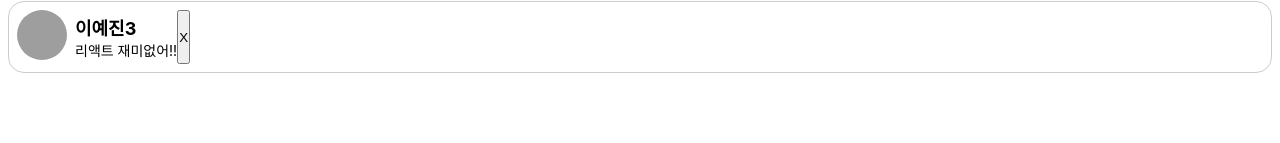
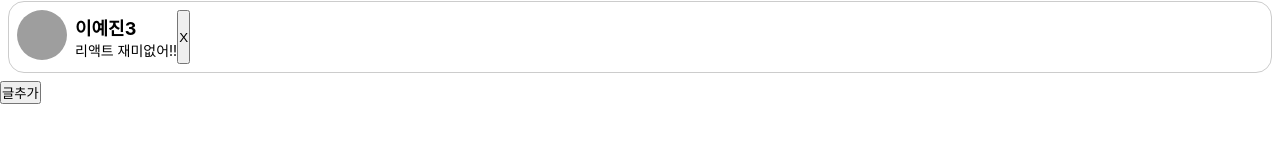
Before and after one commit to iingkejin/ReactBasic, a React (Create React App) app in the folder reactbasic/: page / in a window 1280 px wide. Shown: the part 167-310 px from the top of the page. Built offline with nearby package versions, Linux system fonts and the light colour scheme; grey boxes are pictures that could not be loaded.

Commit message:
⚡️ 버튼 클릭시 리스트 추가

```diff
--- a/reactbasic/src/component/CommentList.jsx
+++ b/reactbasic/src/component/CommentList.jsx
@@ -28,6 +28,11 @@ function CommentList() {
     console.log(index)
   }
 
+  const addCommnet = () => {
+    const add = {name: "히히ㅇㅎㅇㄶ히", comment : "아아아아아?~!!!"}
+    setCommentList([add,...commentList])
+  }
+
   return (
     <div>
       {
@@ -37,6 +42,7 @@ function CommentList() {
           )
         })
       }
+      <button onClick={addCommnet}>글추가</button>
     </div>
   )
 }
```
